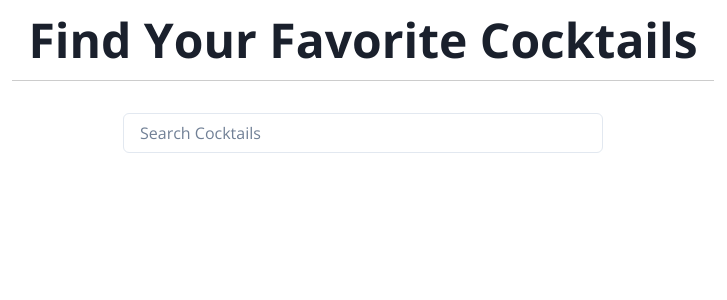
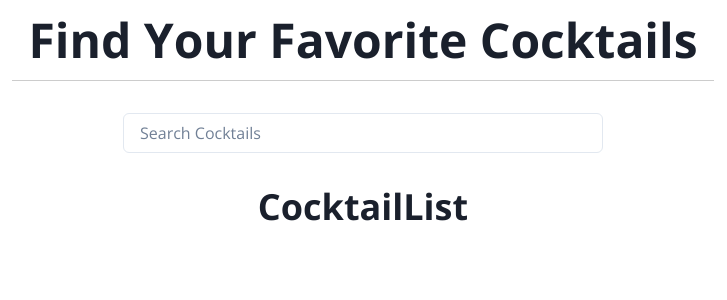
Before and after one commit to KennedyMungai/cocktail-app, a Next.js app: page / in a window 1280 px wide. Shown: the top 300 px of the page, without its empty margins (277-1004 px from the left). Built offline with nearby package versions, Linux system fonts and the light colour scheme; no server answers.

Commit message:
Rendered out the Cocktail List component

```diff
--- a/src/pages/index.tsx
+++ b/src/pages/index.tsx
@@ -1,3 +1,4 @@
+import CocktailList from '@/components/CocktailList'
 import Header from '@/components/Header'
 import SearchInput from '@/components/SearchInput'
 import { Flex, Heading } from '@chakra-ui/react'
@@ -11,6 +12,9 @@ export default function Home() {
 			<Flex justifyContent={'center'}>
 				<SearchInput />
 			</Flex>
+			<Flex justifyContent={'center'}>
+				<CocktailList />
+			</Flex>
 		</Flex>
 	)
 }
```
